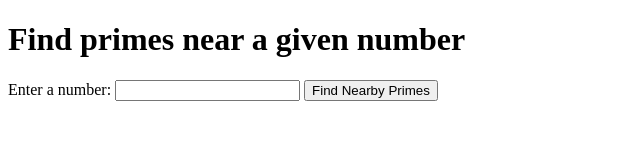
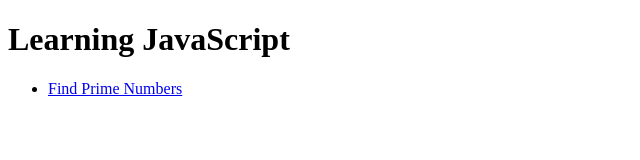
Before and after one commit to nicholas-fong/nicholas-fong.github.io, a plain HTML site: page index.html in a window 1280 px wide. Shown: the whole page, without its empty margins (0-640 px from the left). Drawn offline with Linux system fonts and the light colour scheme.

Commit message:
update index

```diff
--- a/index.html
+++ b/index.html
@@ -3,22 +3,13 @@
 <head>
     <meta charset="utf-8" />
     <meta name="viewport" content="width=device-width" />
-    <title>Find Prime Numbers</title>
+    <title>Learning JavaScript</title>
 </head>
 
 <body>
-
-
-    <h1>Find primes near a given number</h1>
-    <label for="numberInput">Enter a number:</label>
-    <input type="number" id="numberInput">
-    <button onclick="findAndDisplayPrimes()">Find Nearby Primes</button>
-
-    <div id="result"></div>
-    <br>
-    <div id="notice"></div>
-
-
-    <script src="prime.js"></script>
+    <h1>Learning JavaScript</h1>
+    <ul>
+    <li><a href="prime/index.html">Find Prime Numbers</a></li>
+    </ul>
 </body>
 </html>
--- a/prime/prime.js
+++ b/prime/prime.js
@@ -61,7 +61,6 @@ function findAndDisplayPrimes() {
     const textBefore = "Your number ";
     const textAfter = " is prime ";
     if (isPrime(num)) {
-       document.getElementById("notice").innerHTML = `${textBefore}${num}${textAfter}`
+       document.getElementById("notice").innerHTML = `${textBefore}<strong>${num}</strong>${textAfter}`
     };
-
 }
```
Also changed, not shown: prime/index.html (+3 -1 lines).
